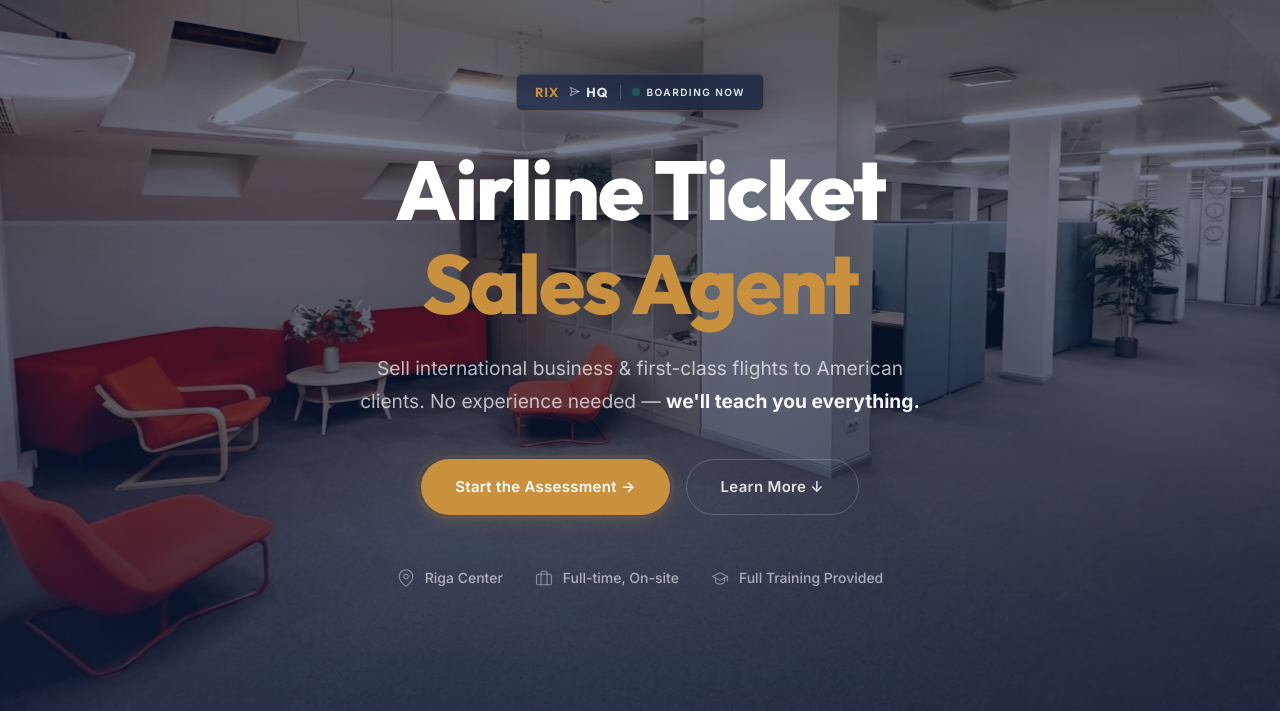
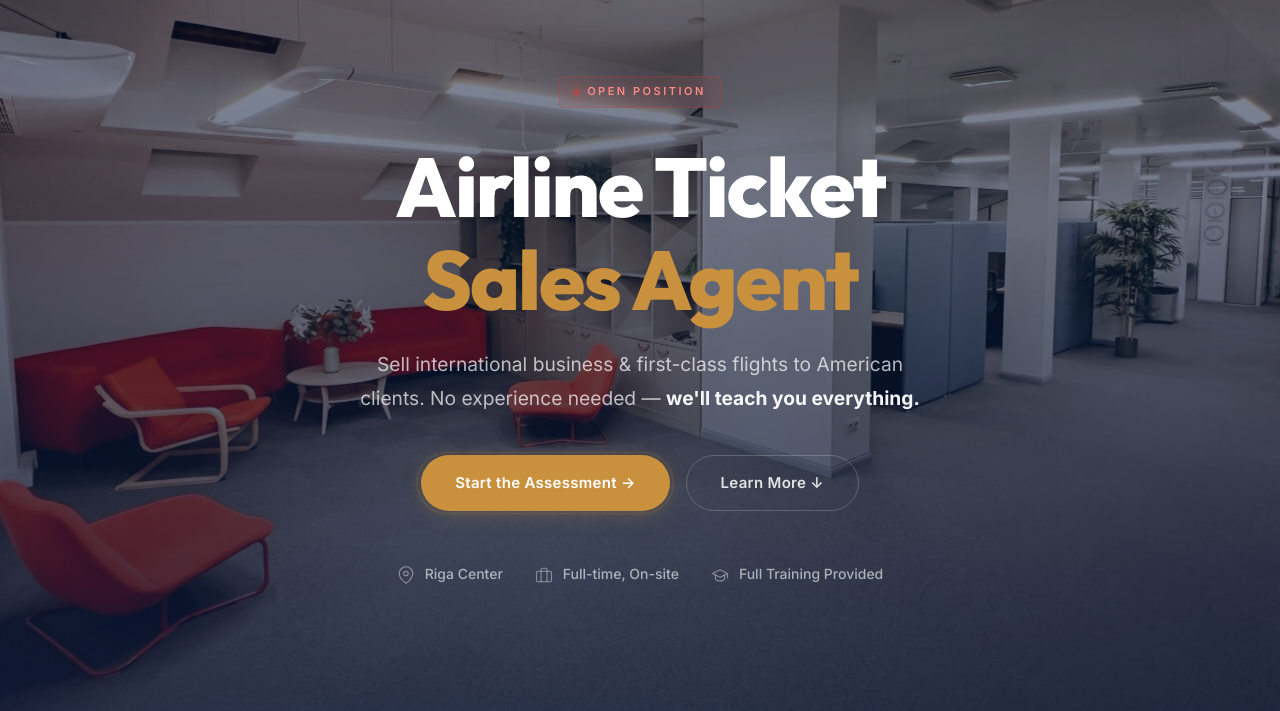
Before and after one commit to asmukais-cmyk/ceoflightsriga, a website: page public/index.html in a window 1280 px wide. Shown: the part 89-800 px from the top of the page. Drawn offline with Linux system fonts and the light colour scheme.

Commit message:
Design: Replace badge with minimalist, crisp Open Position red badge

```diff
--- a/public/index.html
+++ b/public/index.html
@@ -57,19 +57,9 @@
     </div>
     <div class="hero-overlay"></div>
     <div class="hero-content">
-      <div class="flight-badge">
-        <div class="flight-badge-route">
-          <span class="airport-code">RIX</span>
-          <span class="flight-icon">
-            <svg viewBox="0 0 24 24" fill="none" stroke="currentColor" stroke-width="2.5" stroke-linecap="round" stroke-linejoin="round"><line x1="22" y1="2" x2="11" y2="13"></line><polygon points="22 2 15 22 11 13 2 9 22 2"></polygon></svg>
-          </span>
-          <span class="airport-code dest">HQ</span>
-        </div>
-        <div class="flight-badge-divider"></div>
-        <div class="flight-badge-status">
-          <span class="status-dot"></span>
-          <span class="status-text">Boarding Now</span>
-        </div>
+      <div class="open-position-badge">
+        <span class="status-dot-red"></span>
+        <span class="badge-label">Open Position</span>
       </div>
       <h1>Airline Ticket<br><span class="accent">Sales Agent</span></h1>
       <p class="hero-sub">Sell international business &amp; first-class flights to American clients. No experience needed — <strong>we'll teach you everything.</strong></p>
@@ -248,7 +238,7 @@
 
       <div class="teach-banner">
         <span class="teach-banner-icon"><svg viewBox="0 0 24 24"><path d="M13 2L3 14h9l-1 8 10-12h-9l1-8z"/></svg></span>
-        If you have these — <strong>we'll teach you the rest.</strong>
+        If you have these, <strong>we'll teach you the rest.</strong>
       </div>
     </div>
   </section>
--- a/public/style.css
+++ b/public/style.css
@@ -76,34 +76,28 @@ img{display:block;max-width:100%;height:auto}
 .hero-overlay{position:absolute;inset:0;z-index:1;background:linear-gradient(180deg,rgba(12,26,58,.25) 0%,rgba(12,26,58,.4) 40%,rgba(12,26,58,.7) 100%)}
 .hero-content{position:relative;z-index:2;text-align:center;max-width:820px;padding:140px 28px 100px}
 
-/* Flight Boarding Badge */
-.flight-badge{
-  display:inline-flex;align-items:center;gap:12px;
-  background:rgba(12,26,58,.65);
-  border:1px solid rgba(201,145,62,.28);
-  padding:8px 18px;border-radius:6px;margin-bottom:32px;
-  backdrop-filter:blur(16px) saturate(160%);-webkit-backdrop-filter:blur(16px) saturate(160%);
-  box-shadow:0 8px 32px rgba(0,0,0,.24),inset 0 1px 0 rgba(255,255,255,.1);
-  font-family:var(--font-body);letter-spacing:.3px;
-  transition:all .3s var(--ease)
+/* Minimalist Open Position Badge */
+.open-position-badge{
+  display:inline-flex;align-items:center;gap:8px;
+  background:rgba(230,51,41,.08);
+  border:1px solid rgba(230,51,41,.25);
+  padding:6px 14px;border-radius:4px;margin-bottom:32px;
+  backdrop-filter:blur(8px);-webkit-backdrop-filter:blur(8px);
+  font-family:var(--font-body);font-size:11px;font-weight:600;
+  text-transform:uppercase;letter-spacing:2.5px;
+  color:#ff8a84;transition:all .3s var(--ease)
 }
-.flight-badge:hover{
-  border-color:rgba(201,145,62,.5);
-  transform:translateY(-1px);
-  box-shadow:0 12px 36px rgba(0,0,0,.32),inset 0 1px 0 rgba(255,255,255,.15)
+.open-position-badge:hover{
+  border-color:rgba(230,51,41,.4);
+  background:rgba(230,51,41,.12);
+  transform:translateY(-0.5px)
 }
-.flight-badge-route{display:flex;align-items:center;gap:8px}
-.airport-code{font-family:var(--font-display);font-weight:700;font-size:13px;color:var(--gold);letter-spacing:1px}
-.airport-code.dest{color:rgba(255,255,255,.9)}
-.flight-icon{display:flex;align-items:center;justify-content:center;color:rgba(255,255,255,.45);animation:flight-hover 3s ease-in-out infinite}
-.flight-icon svg{width:11px;height:11px;transform:rotate(45deg)}
-.flight-badge-divider{width:1px;height:14px;background:rgba(255,255,255,.18)}
-.flight-badge-status{display:flex;align-items:center;gap:7px}
-.status-dot{width:6px;height:6px;border-radius:50%;background:#10b981;box-shadow:0 0 10px rgba(16,185,129,.75);animation:status-pulse 2s cubic-bezier(0.4,0,0.6,1) infinite}
-.status-text{font-size:10px;font-weight:600;text-transform:uppercase;color:rgba(255,255,255,.9);letter-spacing:1.5px}
-
-@keyframes flight-hover{0%,100%{transform:translateY(0)}50%{transform:translateY(-1.5px)}}
-@keyframes status-pulse{0%,100%{opacity:1;transform:scale(1)}50%{opacity:.3;transform:scale(1.4)}}
+.status-dot-red{
+  width:5px;height:5px;border-radius:50%;
+  background:var(--red);box-shadow:0 0 8px var(--red);
+  animation:red-pulse 2s ease-in-out infinite
+}
+@keyframes red-pulse{0%,100%{opacity:1;transform:scale(1)}50%{opacity:.4;transform:scale(1.4)}}
 
 .hero h1{font-family:var(--font-display);font-size:clamp(2.8rem,6.5vw,5.2rem);font-weight:800;line-height:1.12;letter-spacing:-.025em;margin-bottom:22px;color:var(--white)}
 .hero h1 .accent{color:var(--gold)}
@@ -490,7 +484,7 @@ img{display:block;max-width:100%;height:auto}
 .reveal-scale.visible{opacity:1;transform:scale(1)}
 
 /* Hero entrance cascade */
-.hero-content .flight-badge{animation:fadeUp .8s var(--ease-out) .2s both}
+.hero-content .open-position-badge{animation:fadeUp .8s var(--ease-out) .2s both}
 .hero-content h1{animation:fadeUp .8s var(--ease-out) .35s both}
 .hero-content .hero-sub{animation:fadeUp .8s var(--ease-out) .5s both}
 .hero-content .hero-actions{animation:fadeUp .8s var(--ease-out) .65s both}
@@ -547,10 +541,7 @@ img{display:block;max-width:100%;height:auto}
   .hero-content{padding:100px 20px 48px}
   .hero h1{font-size:clamp(2.2rem,8vw,3rem);margin-bottom:16px}
   .hero-sub{font-size:0.95rem;margin-bottom:28px;line-height:1.7}
-  .flight-badge{padding:6px 14px;margin-bottom:24px;gap:9px}
-  .airport-code{font-size:11px}
-  .status-text{font-size:9px;letter-spacing:1px}
-  .flight-badge-divider{height:11px}
+  .open-position-badge{padding:5px 12px;margin-bottom:24px;font-size:10px;letter-spacing:2px}
   .hero-meta{flex-direction:column;align-items:center;gap:10px}
   .hero-meta-item{font-size:13px;gap:8px}
   .hero-actions{flex-direction:column;align-items:stretch;gap:12px}
@@ -640,8 +631,7 @@ img{display:block;max-width:100%;height:auto}
   *,*::before,*::after{animation-duration:0.01ms !important;animation-iteration-count:1 !important;transition-duration:0.01ms !important;scroll-behavior:auto !important}
   html{scroll-behavior:auto}
   .hero-bg img{animation:none}
-  .status-dot{animation:none}
-  .flight-icon{animation:none}
+  .status-dot-red{animation:none}
   .btn-gold::after{animation:none}
   .reveal,.reveal-left,.reveal-right,.reveal-scale{opacity:1;transform:none}
 }
```
